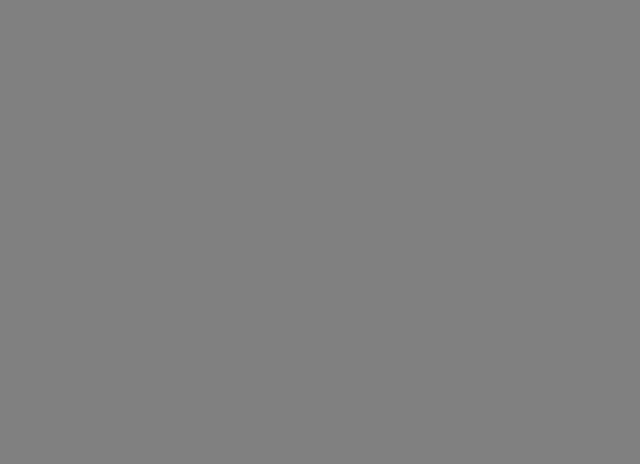
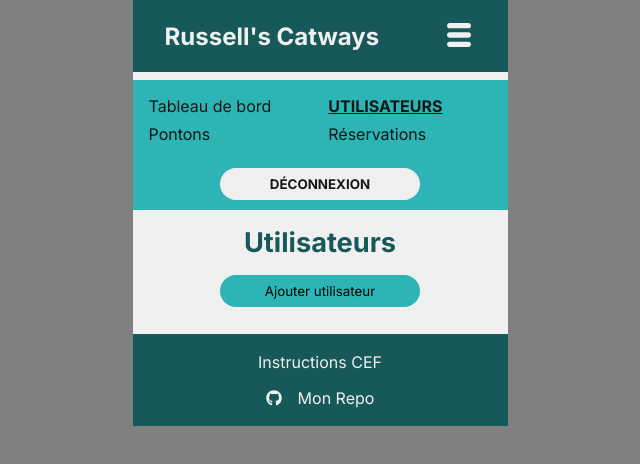
Before and after one commit to RosaBen/Russell-Catways, a React (Vite) app in the folder frontend/: page /dashboard/users in a window 1280 px wide. Before the commit this address had no page. Shown: the top 464 px of the page, without its empty margins (320-960 px from the left). Built offline with nearby package versions, Linux system fonts and the light colour scheme.

Commit message:
added create a new user from users page

```diff
--- a/frontend/src/App.jsx
+++ b/frontend/src/App.jsx
@@ -2,13 +2,14 @@
 import { Routes, Route, useNavigate } from "react-router-dom";
 
 // API
-import { logout } from "./assets/api/users";
+import { logout, createUser } from "./assets/api/users";
 
 // Pages
 import Home from "./pages/Home";
 import Login from "./pages/Login";
 import Register from "./pages/Register";
 import Dashboard from "./pages/Dashboard";
+import Users from "./pages/dashboard/Users";
 
 // Components
 import Layout from "./components/Layouts/Layout";
@@ -19,11 +20,20 @@ import "./assets/styles/App.css";
 import "./assets/styles/header-footer.css";
 import "./assets/styles/forms.css";
 import "./assets/styles/dashboard.css";
+import "./assets/styles/users.css";
 
 import { useAuth } from "./contexts/AuthContext";
+import { useState } from "react";
+import useToggle from "./hooks/useToggle";
 
 function App() {
-  const { logoutClean, isConnected } = useAuth();
+  const { logoutClean, isAuthReady, isConnected } = useAuth();
+  const [isOpen, , openForm, closeForm] = useToggle(false);
+  const [createUserForm, setCreateUserForm] = useState({
+    username: "",
+    email: "",
+    password: "",
+  });
   const navigate = useNavigate();
 
   const handleChange = (setForm) => (e) => {
@@ -31,6 +41,29 @@ function App() {
       ...prev,
       [e.target.name]: e.target.value,
     }));
+  };
+
+  const handleCreateUser = async (e) => {
+    e.preventDefault();
+
+    try {
+      await createUser(createUserForm);
+
+      if (isConnected) {
+        closeForm();
+        navigate("/dashboard/users");
+      } else {
+        closeForm();
+        navigate("/login");
+      }
+    } catch (error) {
+      setCreateUserForm({
+        username: "",
+        email: "",
+        password: "",
+      });
+      console.error(error.message);
+    }
   };
 
   async function handleLogout() {
@@ -43,6 +76,9 @@ function App() {
     }
   }
 
+  if (!isAuthReady) {
+    return null;
+  }
   return (
     <Routes>
       <Route path="/" element={<Layout logout={handleLogout} />}>
@@ -50,16 +86,35 @@ function App() {
         <Route path="login" element={<Login handleChange={handleChange} />} />
         <Route
           path="register"
-          element={<Register handleChange={handleChange} />}
+          element={
+            <Register
+              handleChange={handleChange}
+              registerForm={createUserForm}
+              setRegisterForm={setCreateUserForm}
+              handleRegister={handleCreateUser}
+            />
+          }
         />
-        {isConnected && (
+        <Route
+          path="dashboard"
+          element={<DashboardLayout logout={handleLogout} />}
+        >
+          <Route index element={<Dashboard />} />
           <Route
-            path="dashboard"
-            element={<DashboardLayout logout={handleLogout} />}
-          >
-            <Route index element={<Dashboard />} />
-          </Route>
-        )}
+            path="users"
+            element={
+              <Users
+                handleChange={handleChange}
+                setNewUserForm={setCreateUserForm}
+                newUserForm={createUserForm}
+                handleNewUser={handleCreateUser}
+                isOpen={isOpen}
+                openForm={openForm}
+                closeForm={closeForm}
+              />
+            }
+          />
+        </Route>
       </Route>
     </Routes>
   );
--- a/frontend/src/assets/styles/header-footer.css
+++ b/frontend/src/assets/styles/header-footer.css
@@ -33,7 +33,7 @@ header > button {
 .modal-menu {
   position: absolute;
   height: 120px;
-  bottom: -6.5rem;
+  bottom: -7rem;
   background: var(--bg-links-btn-color);
   left: 0;
   width: 100%;
--- /dev/null
+++ b/frontend/src/assets/styles/users.css
@@ -0,0 +1,28 @@
+.users-page {
+  display: flex;
+  flex-direction: column;
+  align-items: center;
+}
+
+.users-page > button {
+  background: var(--bg-links-btn-color);
+  padding: 0.5rem;
+  border-radius: 1rem;
+  width: 200px;
+}
+
+.users-page .list-users {
+  border-top: 3px solid var(--bg-color);
+}
+
+.users-page .create-menu {
+  margin-bottom: 1.5rem;
+}
+
+.users-page .modal-form a {
+  color: var(--links-btn-color);
+  font-weight: 700;
+  display: flex;
+  align-items: center;
+  gap: 0.5rem;
+}
--- /dev/null
+++ b/frontend/src/components/EditCreateButton.jsx
@@ -0,0 +1,35 @@
+export default function EditCreateButtons({
+  onClick,
+  ariaExpanded,
+  ariaLabel,
+  ariaControls,
+  action,
+  textBtn,
+}) {
+  const isCreate = action === "create";
+  const isEdit = action === "edit";
+  // "edit-btn orange"
+  return (
+    <button
+      className={
+        isEdit
+          ? "edit-btn orange"
+          : isCreate
+            ? "create-btn green"
+            : "open-form-btn"
+      }
+      aria-expanded={ariaExpanded}
+      aria-label={ariaLabel}
+      aria-controls={ariaControls}
+      onClick={onClick}
+    >
+      {textBtn}
+    </button>
+    // <div className="edit-del-btns">
+
+    //   <button className="delete-btn red" onClick={handleDelete}>
+    //     Supprimer
+    //   </button>
+    // </div>
+  );
+}
--- a/frontend/src/components/Forms/useForm.jsx
+++ b/frontend/src/components/Forms/useForm.jsx
@@ -4,9 +4,10 @@ export default function UserForm({ handleChange, btnText, form, submit }) {
   const location = useLocation();
   const isLoginPage = location.pathname === "/login";
   const isRegisterPage = location.pathname === "/register";
+  const isUsersPage = location.pathname === "/dashboard/users";
   return (
     <form className="user-form" id="user-form" onSubmit={submit} noValidate>
-      {isRegisterPage && (
+      {(isRegisterPage || isUsersPage) && (
         <label>
           Nom d'utilisateur:
           <input
@@ -22,7 +23,7 @@ export default function UserForm({ handleChange, btnText, form, submit }) {
           />
         </label>
       )}
-      {(isLoginPage || isRegisterPage) && (
+      {(isLoginPage || isRegisterPage || isUsersPage) && (
         <label>
           Email:
           <input
@@ -36,7 +37,7 @@ export default function UserForm({ handleChange, btnText, form, submit }) {
           />
         </label>
       )}
-      {(isLoginPage || isRegisterPage) && (
+      {(isLoginPage || isRegisterPage || isUsersPage) && (
         <label>
           Mot de passe:{" "}
           <input
--- a/frontend/src/pages/Login.jsx
+++ b/frontend/src/pages/Login.jsx
@@ -22,7 +22,7 @@ export default function Login({ handleChange }) {
         email: "",
         password: "",
       });
-      navigate("/");
+      navigate("/dashboard");
     } catch (error) {
       sessionStorage.removeItem("logged");
       setIsConnected(false);
--- a/frontend/src/pages/Register.jsx
+++ b/frontend/src/pages/Register.jsx
@@ -1,39 +1,13 @@
-import { NavLink, useNavigate } from "react-router-dom";
-import { useState } from "react";
-import { createUser } from "../assets/api/users";
+import { NavLink } from "react-router-dom";
 import UserForm from "../components/Forms/useForm";
 import { IoMdReturnLeft } from "react-icons/io";
 
-export default function Register({ handleChange }) {
-  const navigate = useNavigate();
-  const [registerForm, setRegisterForm] = useState({
-    username: "",
-    email: "",
-    password: "",
-  });
-
-  const handleRegister = async (e) => {
-    e.preventDefault();
-
-    try {
-      await createUser(registerForm);
-
-      setRegisterForm({
-        username: "",
-        email: "",
-        password: "",
-      });
-      navigate("/login");
-    } catch (error) {
-      setRegisterForm({
-        username: "",
-        email: "",
-        password: "",
-      });
-      console.error(error.message);
-    }
-  };
-
+export default function Register({
+  handleChange,
+  registerForm,
+  setRegisterForm,
+  handleRegister,
+}) {
   return (
     <main className="register-page">
       <h1>Créer un compte</h1>
--- /dev/null
+++ b/frontend/src/pages/dashboard/Users.jsx
@@ -0,0 +1,59 @@
+import UserForm from "../../components/Forms/useForm";
+import { IoMdReturnLeft } from "react-icons/io";
+
+import EditCreateButtons from "../../components/EditCreateButton";
+import { NavLink } from "react-router-dom";
+export default function Users({
+  handleChange,
+  setNewUserForm,
+  newUserForm,
+  handleNewUser,
+  isOpen,
+  openForm,
+  closeForm,
+}) {
+  return (
+    <main className="users-page">
+      <h1>Utilisateurs</h1>
+      {!isOpen && (
+        <EditCreateButtons
+          ariaExpanded={isOpen}
+          ariaLabel="creer un nouvel utilisateur"
+          ariaControls="user-form"
+          action="create"
+          textBtn="Ajouter utilisateur"
+          onClick={() => {
+            setNewUserForm({
+              username: "",
+              email: "",
+              password: "",
+            });
+            openForm();
+          }}
+        />
+      )}
+      {isOpen && (
+        <div className="modal-form">
+          <div className="create-menu">
+            <UserForm
+              handleChange={handleChange(setNewUserForm)}
+              btnText="Ajouter utilisateur"
+              form={newUserForm}
+              submit={handleNewUser}
+            />
+          </div>
+          <NavLink
+            to="/dashboard/users"
+            onClick={() => closeForm()}
+            // target="_blank"
+            // rel="noopener noreferrer"
+          >
+            <IoMdReturnLeft />
+            Retour Utilisateurs
+          </NavLink>
+        </div>
+      )}
+      {!isOpen && <div className="list-users"></div>}
+    </main>
+  );
+}
```
Also changed, not shown: frontend/src/components/EditDeleteButtons.jsx (deleted, +0 -27 lines).
